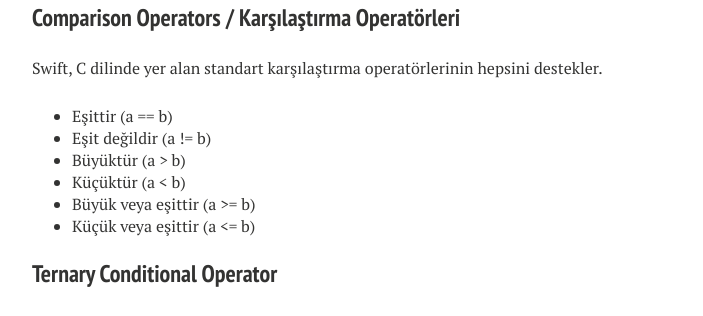
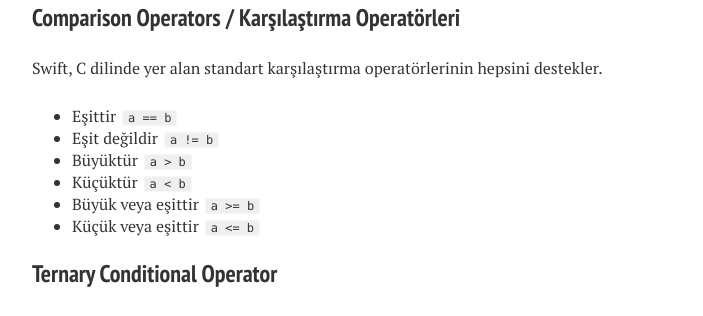
Before and after one commit to conqs/muhasturk.github.io, a Jekyll site: the page built from _posts/swift/S02_swift-temel-operatrler/2016-03-01-swift-temel-operatrler.md, in a window 1280 px wide and 900 px high, scrolled down 3071 px. Shown: the part 155-471 px from the top of the window, without its empty margins (288-991 px from the left). Built offline with Jekyll 4.4.1, drawn with Linux system fonts in a browser that asks for light colours; comment, search, counter and statistics services are not loaded.

Commit message:
change comparison li to code

```diff
--- a/_posts/swift/S02_swift-temel-operatrler/2016-03-01-swift-temel-operatrler.md
+++ b/_posts/swift/S02_swift-temel-operatrler/2016-03-01-swift-temel-operatrler.md
@@ -132,12 +132,12 @@ Birleşik atama operatörü geriye herhangi bir değer döndürmez.
 
 Swift, C dilinde yer alan standart karşılaştırma operatörlerinin hepsini destekler.
 
-* Eşittir (a == b)
-* Eşit değildir (a != b)
-* Büyüktür (a > b)
-* Küçüktür (a < b)
-* Büyük veya eşittir (a >= b)
-* Küçük veya eşittir (a <= b)
+* Eşittir `a == b`
+* Eşit değildir `a != b`
+* Büyüktür `a > b`
+* Küçüktür `a < b`
+* Büyük veya eşittir `a >= b`
+* Küçük veya eşittir `a <= b`
 
 
 ### Ternary Conditional Operator
```
